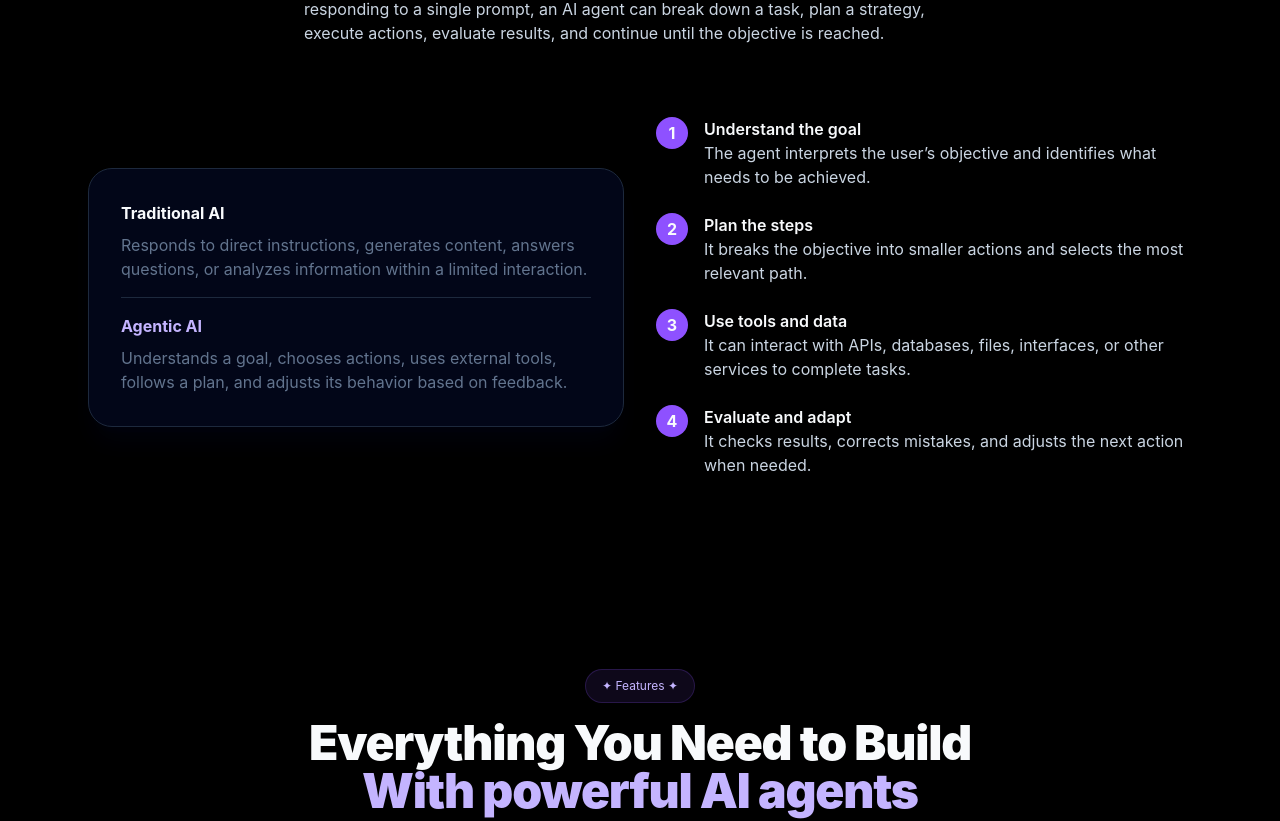
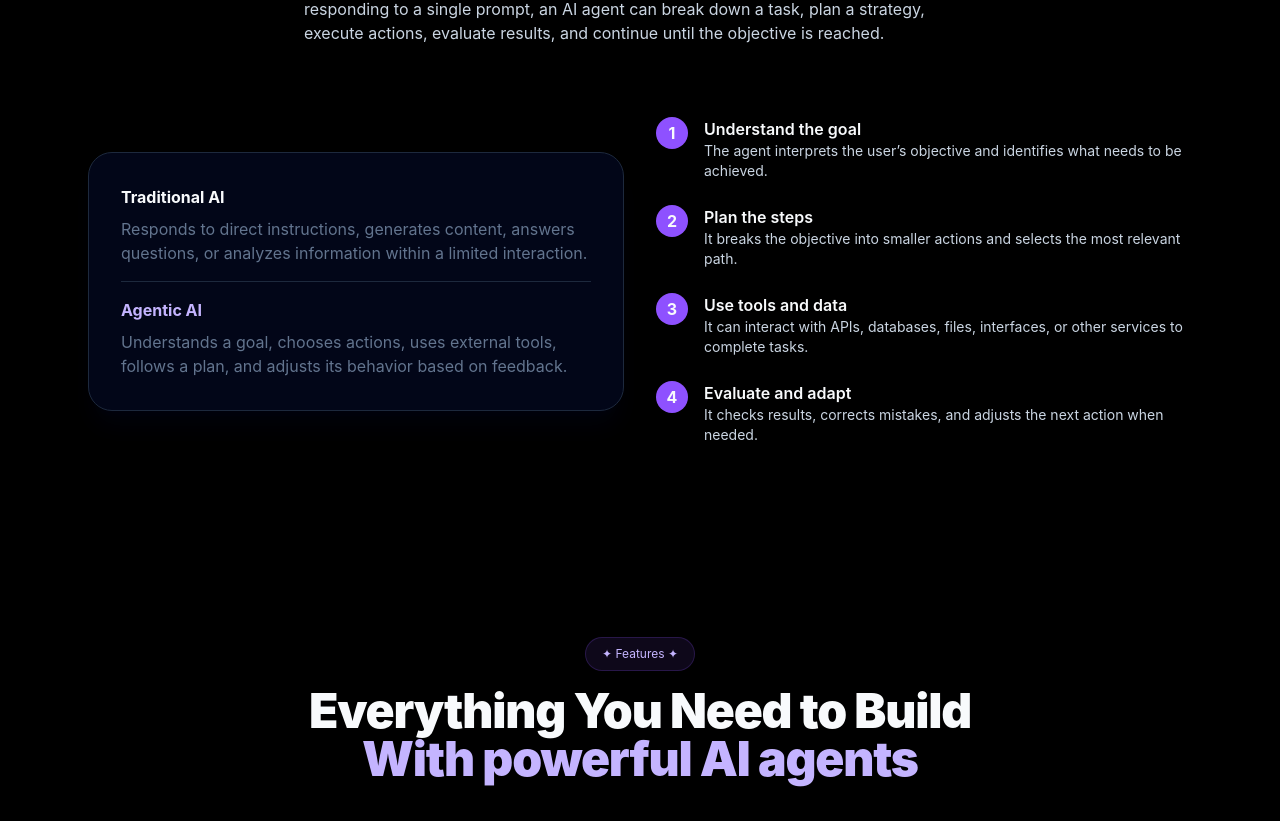
Before and after one commit to GuarickGit/holbertonschool-agentic_ai, a React (Vite) app in the folder front_end-frameworks/react/: page / in a window 1280 px wide. Shown: the part 1172-1993 px from the top of the page. Built offline with nearby package versions, Linux system fonts and the light colour scheme.

Commit message:
Correction de "text-smm" par "text-sm" ligne 61

```diff
--- a/front_end-frameworks/react/src/components/sections/About.jsx
+++ b/front_end-frameworks/react/src/components/sections/About.jsx
@@ -58,7 +58,7 @@ function About() {
                   </div>
                   <div>
                     <p className="font-semibold text-slate-50">{step.title}</p>
-                    <p className="text-smm text-slate-300">
+                    <p className="text-sm text-slate-300">
                       {step.description}
                     </p>
                   </div>
```
